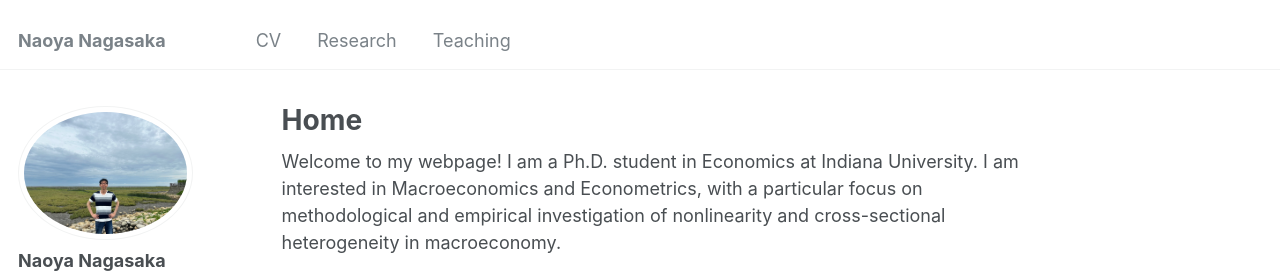
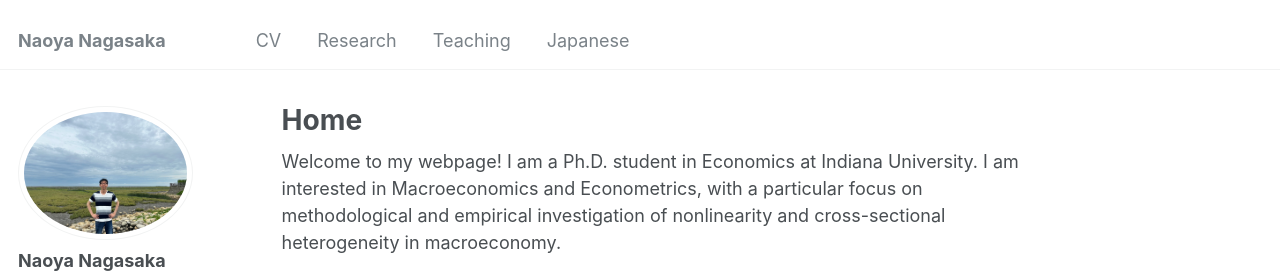
Before and after one commit to naonagas/naonagas.github.io, a Jekyll site: the page built from _pages/about.md, in a window 1280 px wide. Shown: the top 273 px of the page. Built offline with Jekyll 4.4.1, drawn with Linux system fonts in a browser that asks for light colours.

Commit message:
Update navigation.yml

```diff
--- a/_data/navigation.yml
+++ b/_data/navigation.yml
@@ -8,3 +8,6 @@ main:
 
   - title: "Teaching"
     url: /teaching/
+
+  - title: "Japanese"
+    url: /japanese/
```
